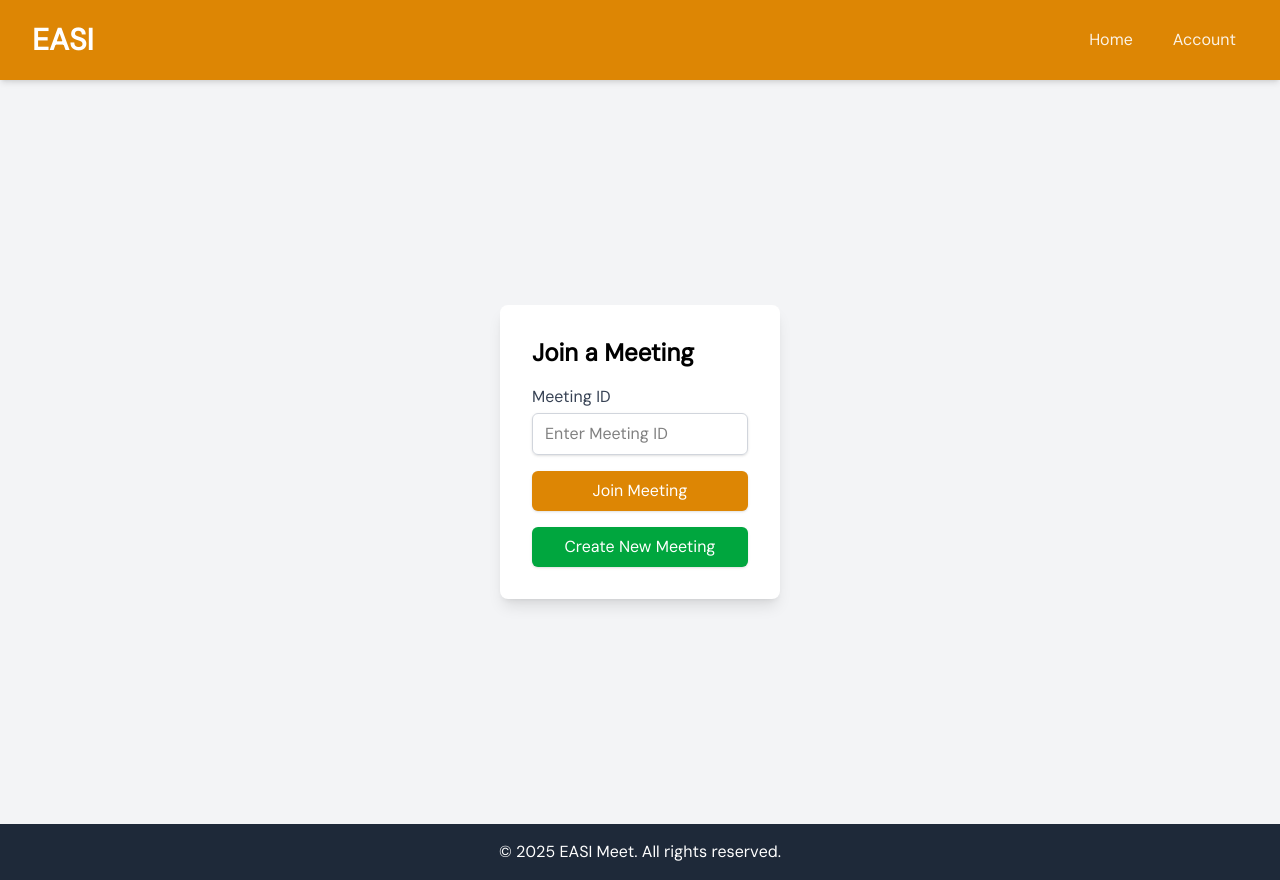
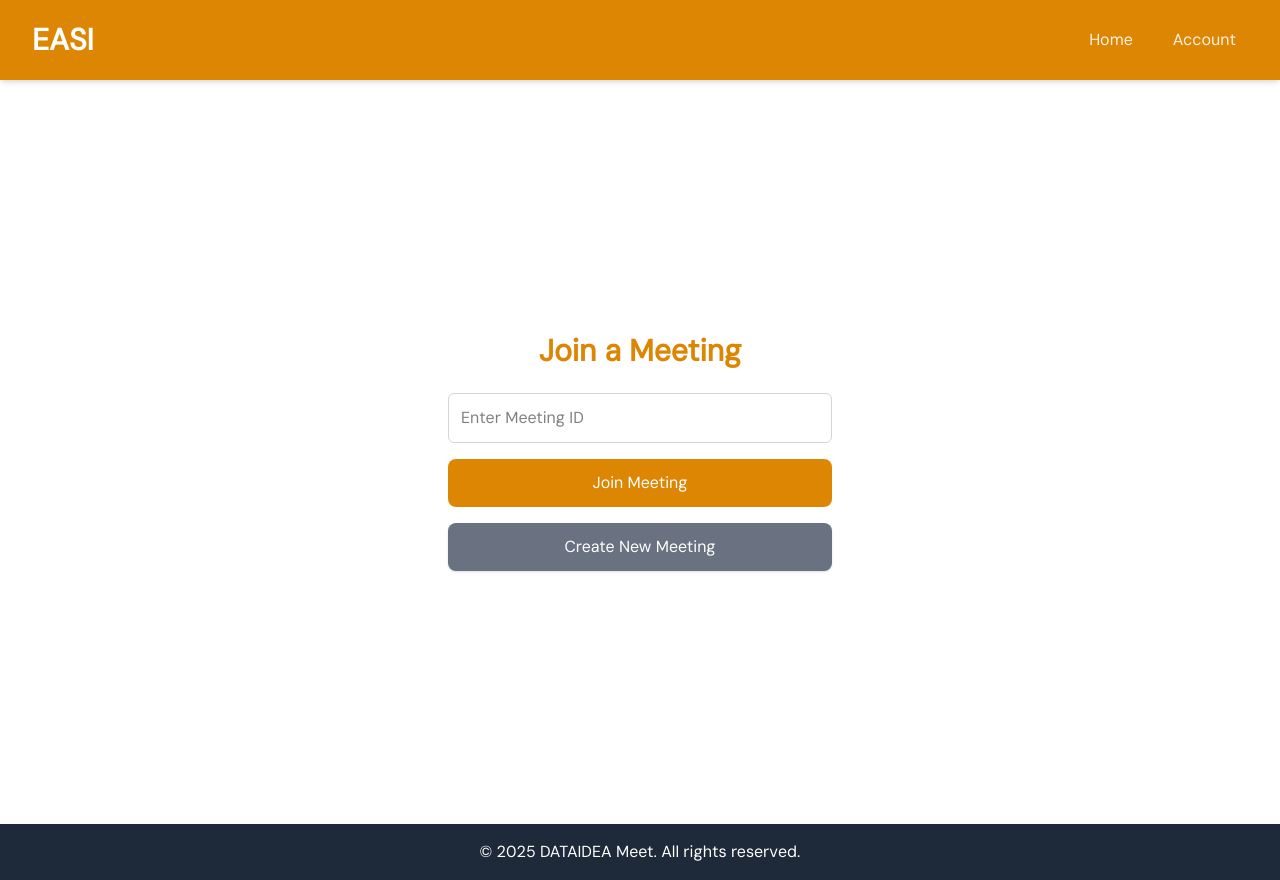
Before and after one commit to dataideaorg/easi-meet, a React (Vite) app: page / in a window 1280 px wide. Built offline with nearby package versions, Linux system fonts and the light colour scheme.

Commit message:
fix: updated home styling

```diff
--- a/src/pages/HomePage.tsx
+++ b/src/pages/HomePage.tsx
@@ -1,12 +1,15 @@
-import React from "react";
+import React, { useState } from "react";
 import { useNavigate } from "react-router-dom";
 import { useAuth } from "../context/AuthContext";
+import { BeatLoader } from "react-spinners";
 
 const HomePage: React.FC = () => {
   const navigate = useNavigate();
   const { username } = useAuth();
+  const [loading, setLoading] = useState<boolean>(false)
 
   const handleSubmit = (event: React.FormEvent<HTMLFormElement>) => {
+    setLoading(true)
     event.preventDefault();
     const formData = new FormData(event.currentTarget);
     const meetingID = formData.get("meetingID") as string;
@@ -17,22 +20,22 @@ const HomePage: React.FC = () => {
   };
 
   const handleCreateMeeting = () => {
+    setLoading(true)
     const meetingID = Math.floor(Math.random() * 10000).toString();
     const userName = username || `userName${Math.floor(Math.random() * 10000)}`;
     navigate(`/meeting?roomID=${meetingID}&userName=${userName}`);
   };
 
   return (
-    <div className="min-h-screen bg-gray-100 flex flex-col items-center justify-center">
-      <main className="flex-grow flex flex-col items-center justify-center">
-        <div className="bg-white p-8 rounded-lg shadow-lg w-full max-w-md">
-          <h2 className="text-2xl font-bold mb-4">Join a Meeting</h2>
+    <div className="min-h-screen  flex flex-col items-center justify-center font-default">
+      <main className="md:w-1/2 flex-grow flex flex-col items-center justify-center">
+        <div className="bg-white p-8 rounded-lg  w-full max-w-md">
+          <h2 className="text-3xl font-bold text-[#DD8604] mb-6 text-center">Join a Meeting</h2>
           <form className="space-y-4" onSubmit={handleSubmit}>
             <div>
-              <label className="block text-gray-700">Meeting ID</label>
               <input
                 type="text"
-                className="mt-1 block w-full px-3 py-2 border border-gray-300 rounded-md shadow-sm focus:outline-none focus:ring-[#66FDEE] focus:border-[#66FDEE]"
+                className="w-full border border-gray-300 rounded-md p-3 outline-none focus:ring-1 focus:ring-[#66fdee]"
                 placeholder="Enter Meeting ID"
                 name="meetingID"
               />
@@ -40,23 +43,23 @@ const HomePage: React.FC = () => {
 
             <button
               type="submit"
-              className="w-full bg-[#DD8604] text-white py-2 px-4 rounded-md shadow-sm hover:bg-[#DD8604] focus:outline-none focus:ring-2 focus:ring-[#66FDEE]"
+              className="w-full bg-[#DD8604] text-white p-3 rounded-lg outline-none focus:ring-1 focus:ring-[#66fdee]"
             >
-              Join Meeting
+              {loading ? <BeatLoader loading={loading} /> : "Join Meeting"}
             </button>
           </form>
           <div className="mt-4 text-center">
             <button
               onClick={handleCreateMeeting}
-              className="w-full bg-green-600 text-white py-2 px-4 rounded-md shadow-sm hover:bg-green-700 focus:outline-none focus:ring-2 focus:ring-green-500"
+              className="w-full bg-gray-500 text-white p-3 rounded-lg shadow-sm hover:bg-gray-600 focus:outline-none focus:ring-1 focus:ring-[#66fdee]"
             >
-              Create New Meeting
+              {loading ? <BeatLoader loading={loading} /> : "Create New Meeting"}
             </button>
           </div>
         </div>
       </main>
       <footer className="bg-gray-800 w-full py-4 text-center text-white">
-        &copy; 2025 EASI Meet. All rights reserved.
+        &copy; 2025 DATAIDEA Meet. All rights reserved.
       </footer>
     </div>
   );
--- a/src/pages/Login.tsx
+++ b/src/pages/Login.tsx
@@ -34,18 +34,18 @@ const Login: React.FC = () => {
   };
 
   return (
-    <div className="font-default md:w-1/2 m-auto p-3">
+    <div className="md:w-1/2 m-auto min-h-screen  flex flex-col items-center justify-center font-default">
       <h2 className="text-3xl font-bold text-[#DD8604] mb-6 text-center">
         Welcome back, Login
       </h2>
-      <form onSubmit={handleSubmit} className="flex flex-col space-y-3">
+      <form onSubmit={handleSubmit} className="w-full px-6 flex flex-col space-y-3">
         <input
           type="text"
           placeholder="Username"
           value={username}
           onChange={(e) => setLocalUsername(e.target.value)}
           required
-          className="border border-gray-300 rounded-md p-3"
+          className="border border-gray-300 rounded-md p-3 w-full"
         />
         <input
           type="password"
```
